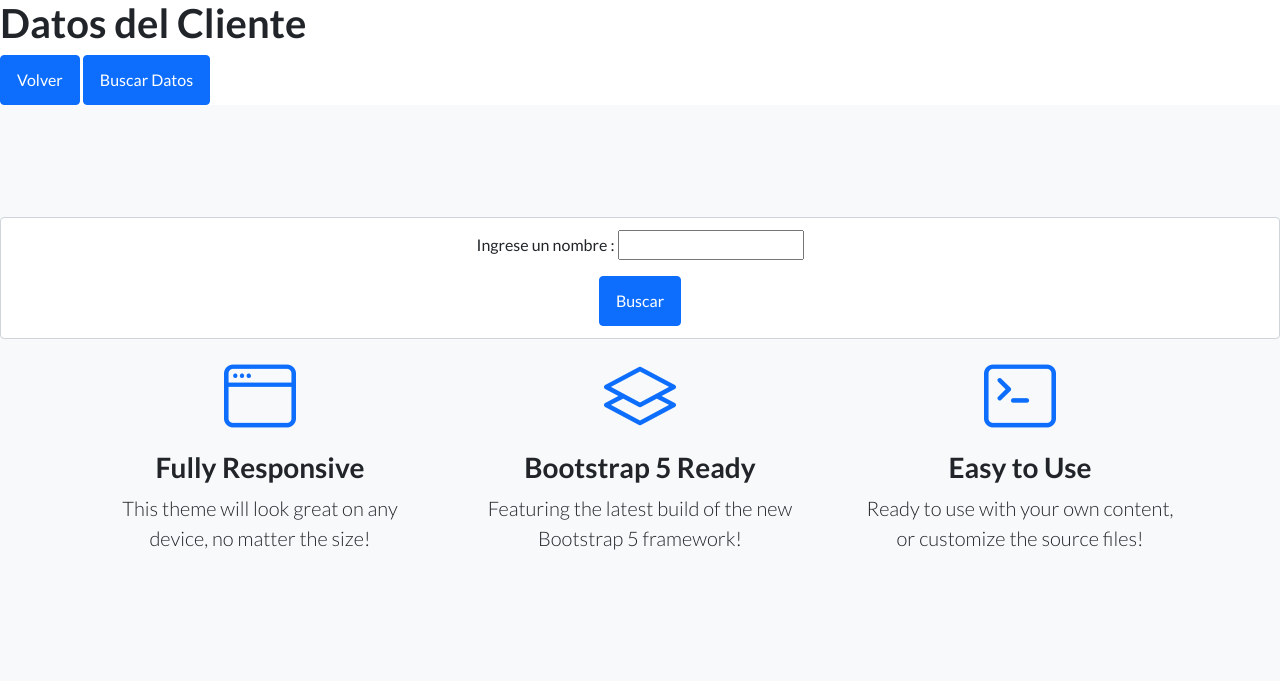
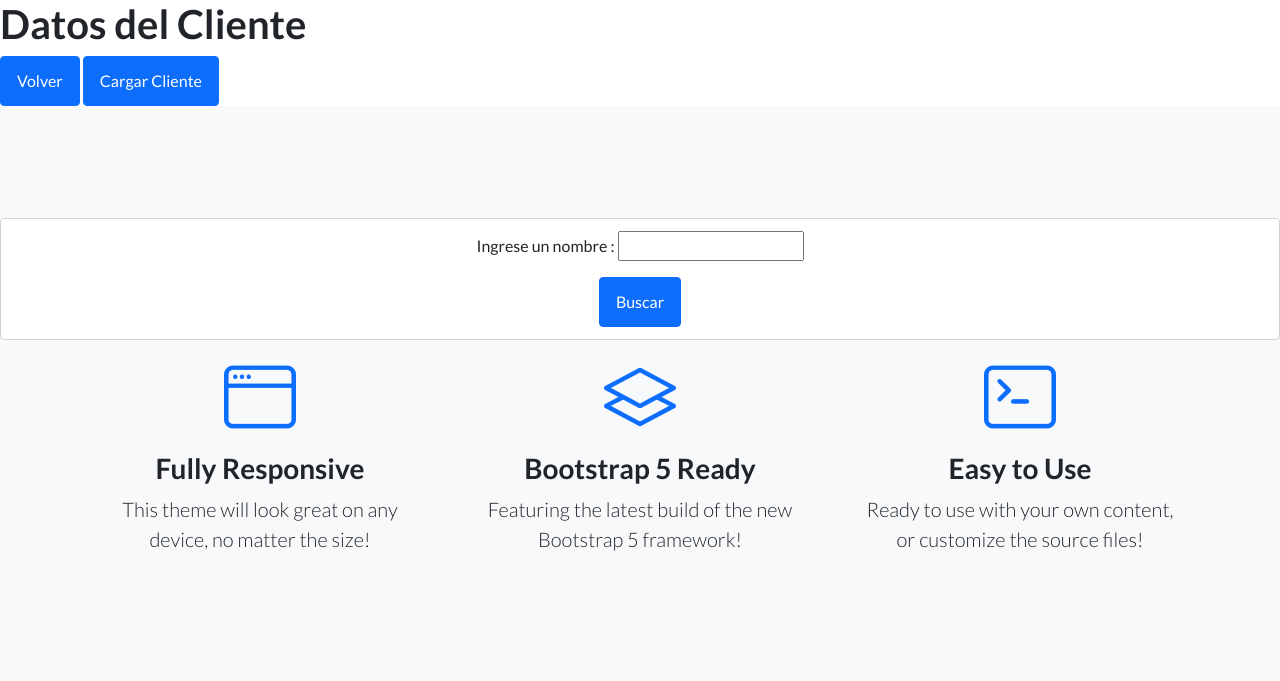
Before and after one commit to AlmaFuerte2529/Entrega1_Gareis_Muzyka_Fiorini, a Django app: page /AppTienda/buscaCliente/ in a window 1280 px wide. Shown: the part 720-1401 px from the top of the page. Run offline with Django 4.2, Linux system fonts and the light colour scheme; some libraries are stand-ins or nearby versions.

Commit message:
sexto commit

```diff
--- a/AppTienda/models.py
+++ b/AppTienda/models.py
@@ -48,3 +48,6 @@ class Personal(models.Model):
     direccion=models.CharField(max_length=50)
     telefono=models.IntegerField()
     cargo=models.CharField(max_length=50)
+
+    def __str__(self):
+        return self.nombrecompleto+" -----> "+str(self.cargo)
--- /dev/null
+++ b/AppTienda/static/AppTienda/css/mi_css.css
@@ -0,0 +1,4 @@
+#tabla tr td {
+    color: #06357a;
+    text-align: left;
+  }
--- a/AppTienda/templates/AppTienda/buscaCliente.html
+++ b/AppTienda/templates/AppTienda/buscaCliente.html
@@ -5,9 +5,12 @@
 <h1 class="mb-5" style="font-size:90px;">Busqueda clientes</h1>
 {% endblock %}
 {% block contenido %}
+<br id= "buscar">
+<br>
+<br>
 <h1>Datos del Cliente</h1>
 <a class="btn btn-primary" style="margin-left:auto; margin-right: auto;"  href="{% url 'clientes' %}">Volver</a>
-<a class="btn btn-primary" style="margin-left:auto; margin-right: auto;" href="{% url 'buscaCliente' %}">Buscar Datos</a>
+<a class="btn btn-primary" style="margin-left:auto; margin-right: auto;" href="{% url 'formClientes' %}#cargar">Cargar Cliente</a>
 
 {% endblock %}
 
@@ -19,7 +22,7 @@
         <p style="color:red">{{ error }}</p>
     {% endif %}
 
-    <form class="form-control" action="{% url 'buscaCliente' %}" method="GET">
+    <form class="form-control" action="{% url 'buscaCliente' %}#cliente" method="GET">
 
         <p> Ingrese un nombre : <input type="text" name="nombrecompleto"></p>
 
@@ -29,19 +32,19 @@
 
     {% if clientes %}
 
-        <h1 style="color: blue;">RESULTADOS DE LA BUSQUEDA</h1>
+        <h1 style="color: blue;" id="cliente">RESULTADOS DE LA BUSQUEDA</h1>
 
 
         {% for cliente in clientes %}
-        <table style="margin: auto; width: 320px;">
+        <table style="margin:auto; width:320px; width:25%" id="tabla">
 
-            <tr><td>Nombre: {{ cliente.nombrecompleto }}</td></tr>
-            <tr><td>D.N.I.: {{ cliente.dni }}</td></tr>
-            <tr><td>Edad: {{ cliente.edad }}</td></tr>
-            <tr><td>Direccion: {{ cliente.direccion }}</td></tr>
-            <tr><td>Codigo Postal: {{ cliente.cp }}</td></tr>
-            <tr><td>email: {{ cliente.email }}</td></tr>
-            <tr><td>Telefono: {{ cliente.telefono }}</td></tr>
+            <tr><td>Nombre: </td> <td>{{ cliente.nombrecompleto }}</td></tr>
+            <tr><td>D.N.I.: </td> <td>{{ cliente.dni }}</td></tr>
+            <tr><td>Edad: </td> <td>{{ cliente.edad }}</td></tr>
+            <tr><td>Direccion: </td> <td>{{ cliente.direccion }}</td></tr>
+            <tr><td>Codigo Postal: </td> <td>{{ cliente.cp }}</td></tr>
+            <tr><td>email: </td> <td>{{ cliente.email }}</td></tr>
+            <tr><td>Telefono: </td> <td>{{ cliente.telefono }}</td></tr>
 
         </table>
         <br>
--- a/AppTienda/templates/AppTienda/clientes.html
+++ b/AppTienda/templates/AppTienda/clientes.html
@@ -8,8 +8,8 @@
 
 {% block contenido %}
 <h1></h1>
-<a class="btn btn-primary" style="margin-left:auto; margin-right: auto;"  href="{% url 'formClientes' %}">Cargar Datos</a>
-<a class="btn btn-primary" style="margin-left:auto; margin-right: auto;" href="{% url 'buscaCliente' %}">Buscar Datos</a>
+<a class="btn btn-primary" style="margin-left:auto; margin-right: auto;"  href="{% url 'formClientes' %}#cargar">Cargar Datos</a>
+<a class="btn btn-primary" style="margin-left:auto; margin-right: auto;" href="{% url 'buscaCliente' %}#buscar">Buscar Datos</a>
 
 {% endblock %}
 
--- a/AppTienda/templates/AppTienda/formClientes.html
+++ b/AppTienda/templates/AppTienda/formClientes.html
@@ -5,9 +5,9 @@
 <h1 class="mb-5" style="font-size:90px;">Ingresos Clientes</h1>
 {% endblock %}
 {% block contenido %}
-<h1>Datos del Cliente</h1>
+<h1 id= "cargar">Datos del Cliente</h1>
 <a class="btn btn-primary" style="margin-left:auto; margin-right: auto;"  href="{% url 'clientes' %}">Volver</a>
-<a class="btn btn-primary" style="margin-left:auto; margin-right: auto;" href="{% url 'formClientes' %}">Buscar Datos</a>
+<a class="btn btn-primary" style="margin-left:auto; margin-right: auto;" href="{% url 'buscaCliente' %}#buscar">Buscar Datos</a>
 
 {% endblock %}
 
--- a/AppTienda/templates/AppTienda/padre.html
+++ b/AppTienda/templates/AppTienda/padre.html
@@ -17,10 +17,11 @@
         <link href="https://fonts.googleapis.com/css?family=Lato:300,400,700,300italic,400italic,700italic" rel="stylesheet" type="text/css" />
         <!-- Core theme CSS (includes Bootstrap)-->
         <link href="{% static 'AppTienda/css/styles.css' %}" rel="stylesheet" />
+        <link href="{% static 'AppTienda/css/mi_css.css' %}" rel="stylesheet" />
     </head>
     <body>
         <!-- Navigation-->
-        <nav class="navbar navbar-light bg-light static-top">
+        <nav class="navbar fixed-top navbar-light bg-light static-top">
             <div class="container">
                 <a class="navbar-brand" href="#!" style="color: brown; font-size: 30px;">LEVIS</a>
                 <a class="btn btn-primary" href="{% url 'clientes' %}">Clientes</a>
--- a/AppTienda/urls.py
+++ b/AppTienda/urls.py
@@ -12,4 +12,8 @@ urlpatterns = [
     path('formPersonal/', formPersonal, name='formPersonal'),
     path('formProducto/', formProducto, name='formProducto'),
     path('buscaCliente/', buscaCliente, name= 'buscaCliente'),
+    path('personal/list', PersonalList.as_view(), name='personal_listar'),
+
+
+
 ]
--- a/AppTienda/views.py
+++ b/AppTienda/views.py
@@ -1,9 +1,9 @@
 from django import http
-from django.shortcuts import render, HttpResponse
+from django.shortcuts import render, HttpResponse, redirect
 from AppTienda.models import Tienda, Clientes, Personal, Producto
 from django.http import HttpResponse
 from AppTienda.forms import FormClientes, FormPersonal, FormProducto
-
+from django.views.generic import ListView
 
 def tienda(self):
 
@@ -15,6 +15,8 @@ def tienda(self):
 def inicio(request):
     return render(request, "AppTienda/inicio.html")
 
+def in_inicio(request):
+    return redirect('inicio')
 #--->Personal
 def personal(request):
     return render(request, "AppTienda/personal.html")
@@ -102,3 +104,8 @@ def buscaCliente(request):
             return render(request, "AppTienda/buscaCliente.html", {"error":"No se ingreso ningun nombre"})
     except:
         return render(request, "AppTienda/buscaCliente.html")
+
+
+class PersonalList(ListView):
+    model= Personal
+    template_name = "AppTienda/personal_list.html"
--- a/Tienda/urls.py
+++ b/Tienda/urls.py
@@ -15,9 +15,11 @@ Including another URLconf
 """
 from django.contrib import admin
 from django.urls import include, path
+from AppTienda.views import in_inicio
 
 
 urlpatterns = [
     path('admin/', admin.site.urls),
+    path('', in_inicio),
     path('AppTienda/', include('AppTienda.urls')),
 ]
```
Also changed, not shown: AppTienda/templates/AppTienda/personal.html (+12 -1 lines), AppTienda/templates/AppTienda/personal_list.html (added, +21 -0 lines), AppTienda/templates/AppTienda/productos.html (+9 -1 lines), db.sqlite3.
